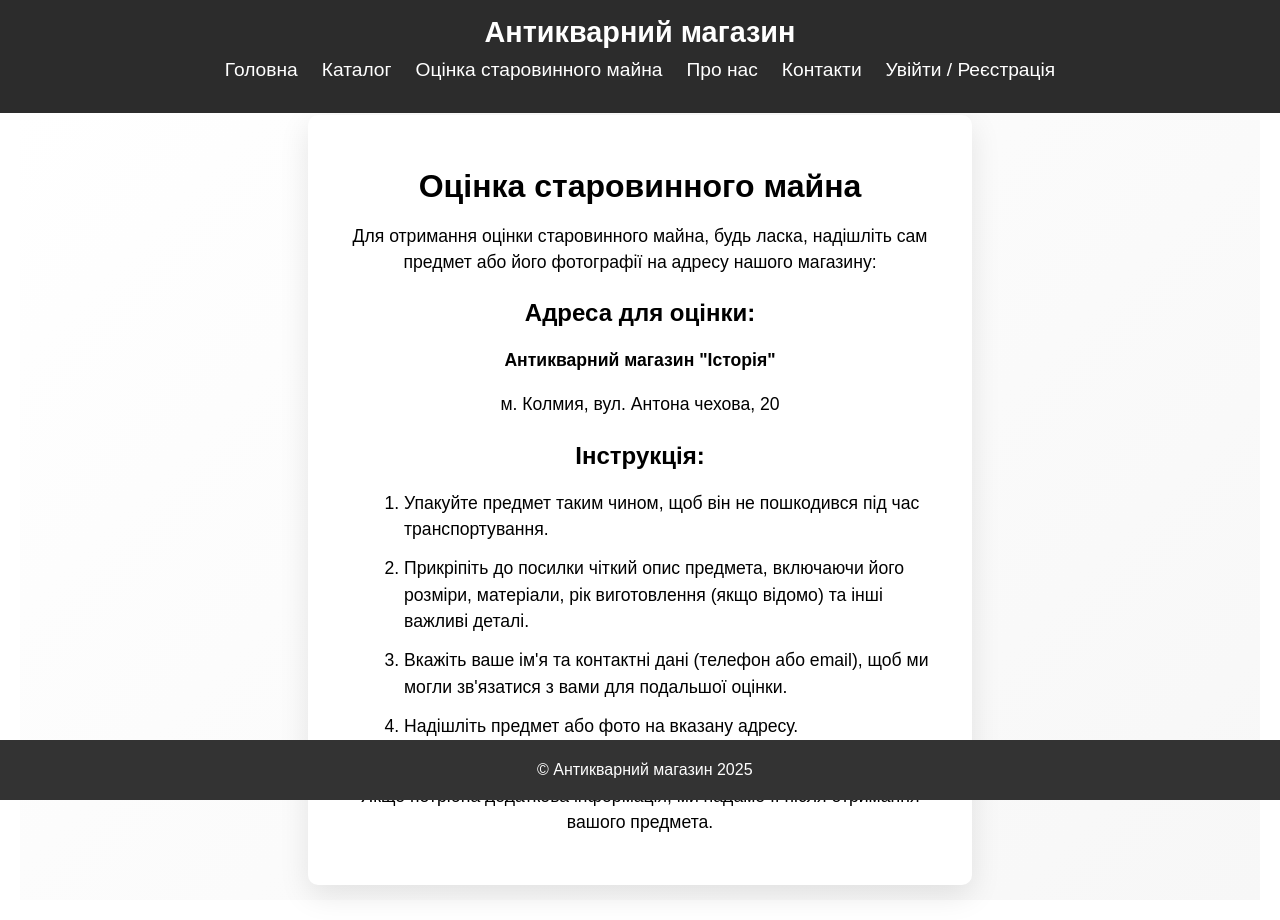
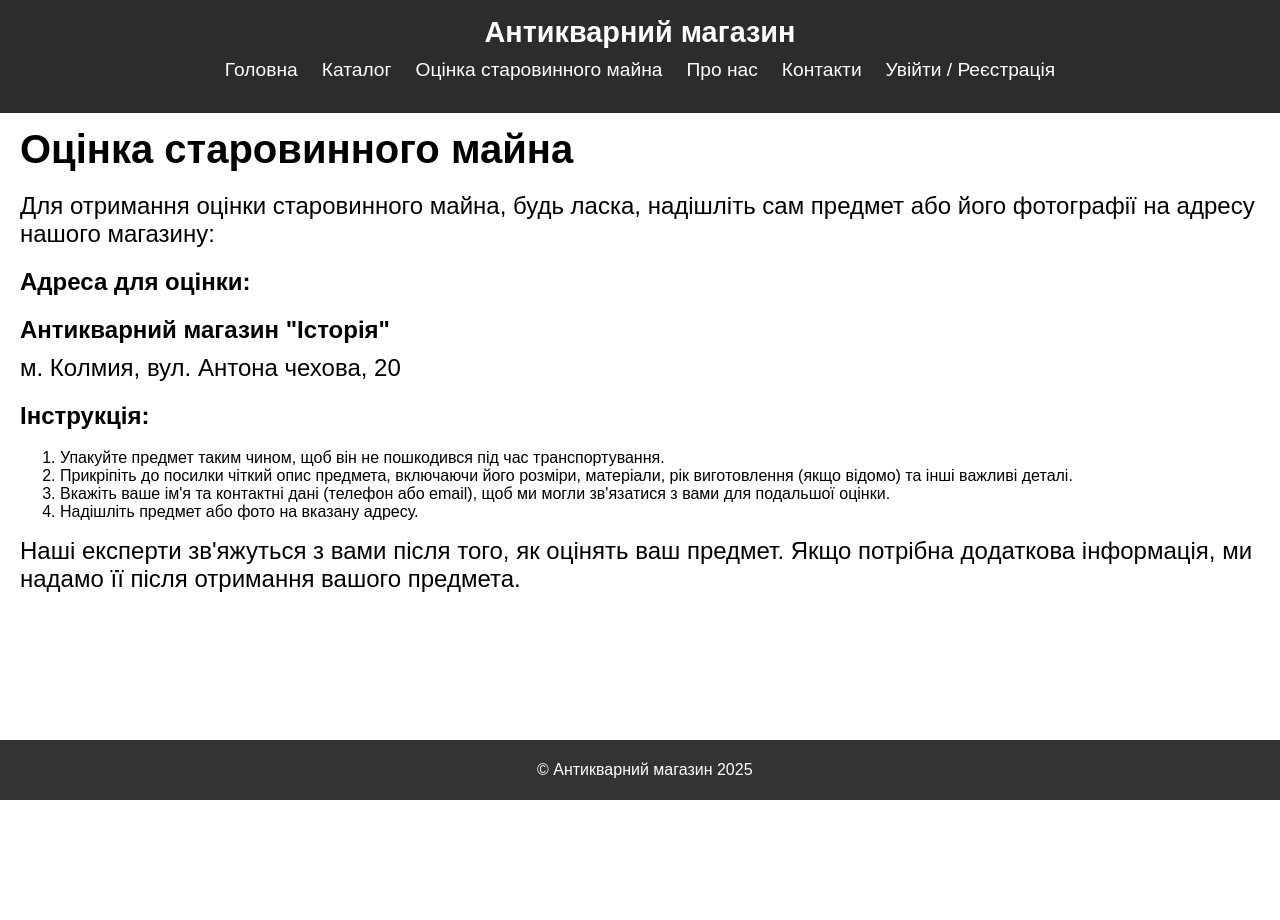
Before and after one commit to marikgryc/practika, a Vue app: page /assessment in a window 1280 px wide. After the commit the page ends 800 px from the top, so only its background shows below. Built offline with nearby package versions, Linux system fonts and the light colour scheme.

Commit message:
fixed interface

```diff
--- a/src/components/AboutUs.vue
+++ b/src/components/AboutUs.vue
@@ -7,14 +7,13 @@
       <p>Наша місія - допомогти людям знайти справжні коштовності з історією та дарувати їм нове життя. Кожен предмет в нашому магазині має свою унікальну історію, і ми з радістю поділимося нею з вами.</p>
       <h2>Наші цінності</h2>
       <ul>
-          <li>Якість та надійність</li>
-          <li>Повага до історії та культури</li>
-          <li>Підтримка антикваріатних традицій</li>
+        <li class="large-text">Якість та надійність</li>
+        <li class="large-text">Повага до історії та культури</li>
+        <li class="large-text">Підтримка антикваріатних традицій</li>
       </ul>
       <p>Приходьте до нас і дізнайтеся більше про наші предмети!</p>
     </div>
   </div>
-
 </template>
 
 <script>
@@ -26,48 +25,31 @@
 <style scoped>
 .about-container {
   display: flex;
-    justify-content: center;
-    align-items: center;
-    height: 100vh;
-    background: linear-gradient(135deg, #ffffff, #f7f7f7);
-  }
-
-  .about-box {
-    background: white;
-    padding: 2rem;
-    border-radius: 10px;
-    box-shadow: 0 10px 30px rgba(0, 0, 0, 0.1);
-    text-align: center;
-    max-width: 800px;
-    width: 100%;
+  flex-direction: column;
+  align-items: justify;
+  padding: 20px;
 }
 
 h1 {
-    font-size: 2rem;
-    color: #000000;
-    margin-bottom: 1rem;
-  }
-
-  h2 {
-    font-size: 1.5rem;
-    color: #000000;
-    margin-top: 1.5rem;
+  font-size: 2.5rem;
+  margin-bottom: 20px;
 }
 
 p {
-    font-size: 1.1rem;
-    color: #000000;
-    line-height: 1.5;
+  font-size: 1.5rem;
+  margin: 10px 0;
+  text-align: justify;
+  max-width: 1200px;
 }
 
 ul {
-    list-style-type: none;
-    padding-left: 0;
+  font-size: 1.5rem;
+  margin: 10px 0;
 }
 
-  ul li {
-    font-size: 1.1rem;
-    color: #000000;
+.large-text {
+  font-size: 1.8rem; /* Збільшення розміру шрифта для кожного елементу списку */
+  font-weight: bold;
   margin-bottom: 10px;
 }
 </style>
--- a/src/components/AssessmentView.vue
+++ b/src/components/AssessmentView.vue
@@ -30,58 +30,25 @@
   </script>
 
   <style scoped>
-  .assessment-container {
+  .assessment-view {
     display: flex;
-    justify-content: center;
+    flex-direction: column;
     align-items: center;
-    height: 100vh;
-    background: linear-gradient(135deg, #ffffff, #f7f7f7);
-  }
-
-  .assessment-box {
-    background: white;
-    padding: 2rem;
-    border-radius: 10px;
-    box-shadow: 0 10px 30px rgba(0, 0, 0, 0.1);
-    text-align: center;
-    max-width: 600px;
-    width: 100%;
+    padding: 20px;
   }
 
   h1 {
-    font-size: 2rem;
-    color: #000000;
-    margin-bottom: 1rem;
+    font-size: 2.5rem;
+    margin-bottom: 20px;
   }
 
-  h2 {
+  p {
     font-size: 1.5rem;
-    color: #000000;
-    margin-top: 1.5rem;
+    margin: 10px 0;
   }
 
-  p,
-  ol {
-    font-size: 1.1rem;
-    color: #000000;
-    line-height: 1.5;
-  }
-
-  a {
-    color: #000000;
-    text-decoration: none;
-  }
-
-  a:hover {
-    text-decoration: underline;
-  }
-
-  ol {
-    text-align: left;
-    margin-left: 1.5rem;
-  }
-
-  li {
-    margin-bottom: 0.8rem;
+  address {
+    font-style: normal;
+    margin: 20px 0;
   }
   </style>
--- a/src/components/ContactsView.vue
+++ b/src/components/ContactsView.vue
@@ -29,48 +29,27 @@ export default {
 </script>
 
 <style scoped>
-.contacts-container {
+.contacts-view {
   display: flex;
-  justify-content: center;
+  flex-direction: column;
   align-items: center;
-  height: 100vh;
-  background: linear-gradient(135deg, #ffffff, #f7f7f7);
-}
-
-.contacts-box {
-  background: white;
-  padding: 2rem;
-  border-radius: 10px;
-  box-shadow: 0 10px 30px rgba(0, 0, 0, 0.1);
-  text-align: center;
-  max-width: 800px;
-  width: 100%;
+  padding: 20px;
 }
 
 h1 {
-  font-size: 2rem;
-  color: #000000;
-  margin-bottom: 1rem;
-}
-
-h2 {
-  font-size: 1.5rem;
-  color: #000000;
-  margin-top: 1.5rem;
+  font-size: 2.5rem;
+  margin-bottom: 20px;
 }
 
 p {
-  font-size: 1.1rem;
-  color: #000000;
-  line-height: 1.5;
+  font-size: 1.5rem;
+  margin: 10px 0;
 }
 
-a {
-  color: #000000;
-  text-decoration: none;
-}
-
-a:hover {
-  text-decoration: underline;
+.contact-methods {
+  display: flex;
+  flex-direction: column;
+  gap: 10px;
+  text-align: center;
 }
 </style>
--- a/src/components/LoginRegisterView.vue
+++ b/src/components/LoginRegisterView.vue
@@ -94,12 +94,12 @@
   font-weight: bold;
   border-bottom: 3px solid transparent;
   transition: all 0.3s ease;
-  color: #333;
+  color: #000000;
 }
 
 .toggle-buttons .active {
-  color: #6a11cb;
-  border-bottom: 3px solid #6a11cb;
+  color: #000000;
+  border-bottom: 3px solid #000000;
 }
 
 .form {
@@ -122,7 +122,7 @@ input:focus {
 }
 
 button {
-  background: #6a11cb;
+  background: #000000;
   color: white;
   padding: 12px 20px;
   border: none;
@@ -134,7 +134,7 @@ button {
 }
 
 button:hover {
-  background: #2575fc;
+  background: #fc2525;
 }
 
 button:active {
```
Also changed, not shown: src/App.vue (line endings or trailing spaces). Lines whose indentation alone changed are shown as unchanged.
